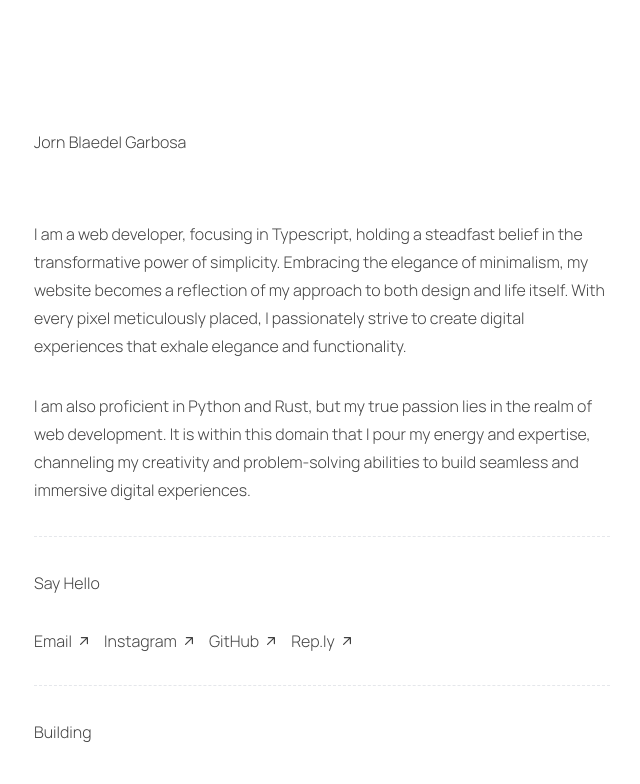
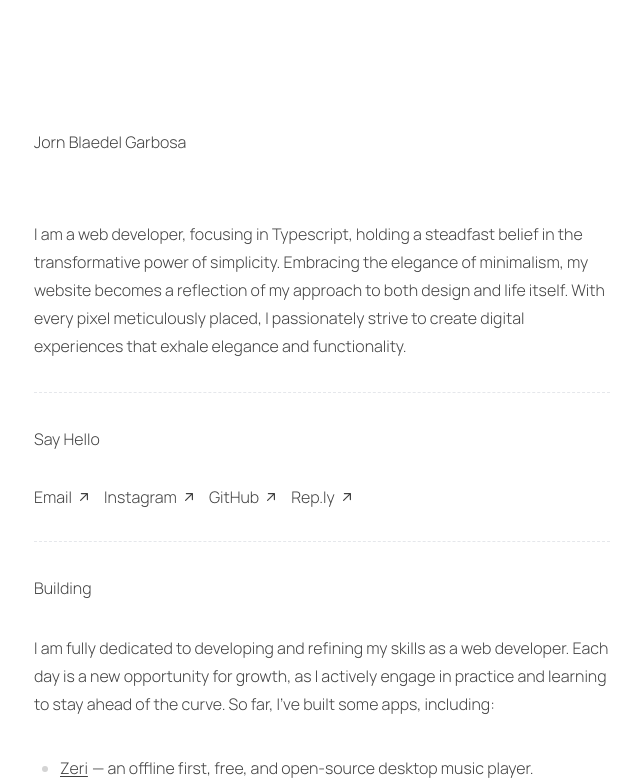
Before and after one commit to abcdefghijorngarbosaxyz/dancewithcode, a SvelteKit app: page / in a window 1280 px wide. Shown: the top 784 px of the page, without its empty margins (318-958 px from the left). Built offline with nearby package versions, Linux system fonts and the light colour scheme.

Commit message:
Update Home page

```diff
--- a/src/routes/+page.svelte
+++ b/src/routes/+page.svelte
@@ -44,16 +44,11 @@
   approach to both design and life itself. With every pixel meticulously placed, I passionately
   strive to create digital experiences that exhale elegance and functionality.
 </p>
-<p>
-  I am also proficient in Python and Rust, but my true passion lies in the realm of web development.
-  It is within this domain that I pour my energy and expertise, channeling my creativity and
-  problem-solving abilities to build seamless and immersive digital experiences.
-</p>
 
 <hr class="border-dashed" />
 
 <h2>Say Hello</h2>
-<section class="w-full flex flex-col md:flex-row md:space-x-4">
+<section class="w-full flex flex-col max-md:space-y-4 md:flex-row md:space-x-4">
   {#each socials as social}
     <a
       target="_blank"
```
